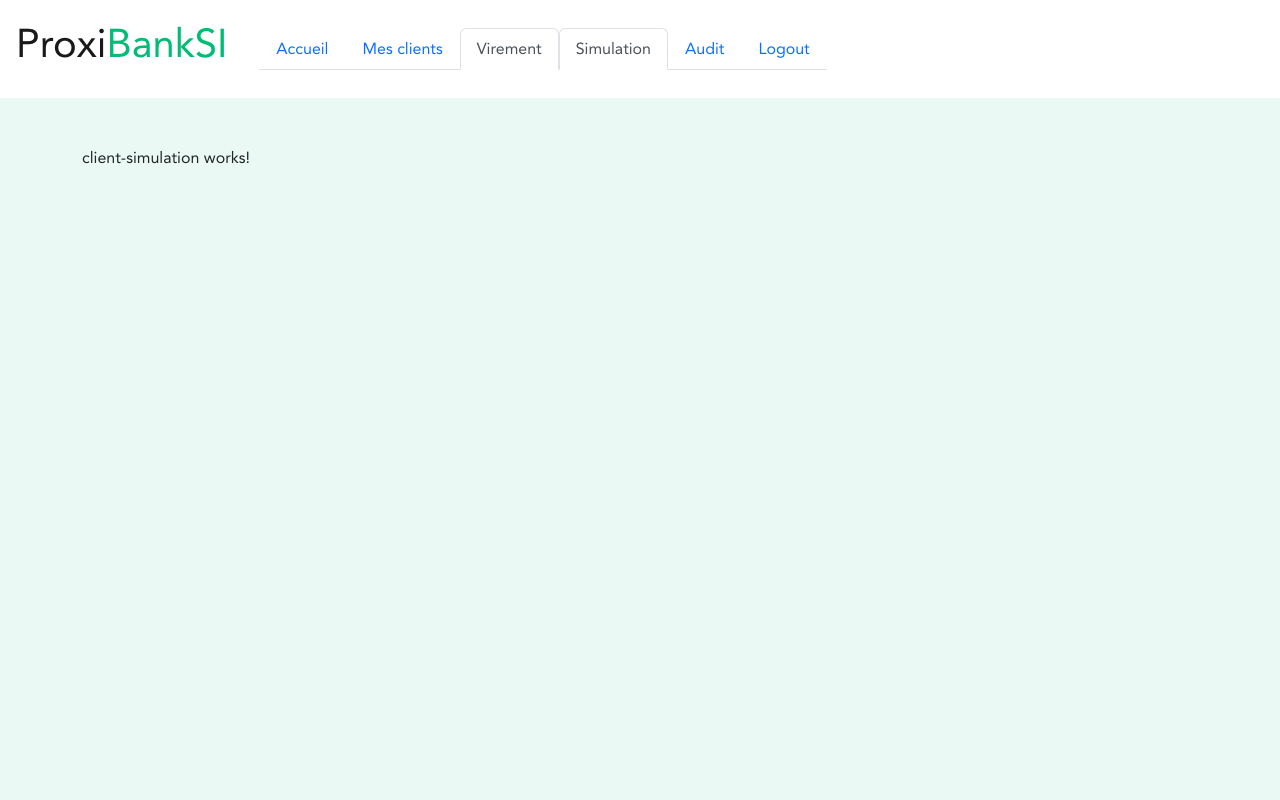
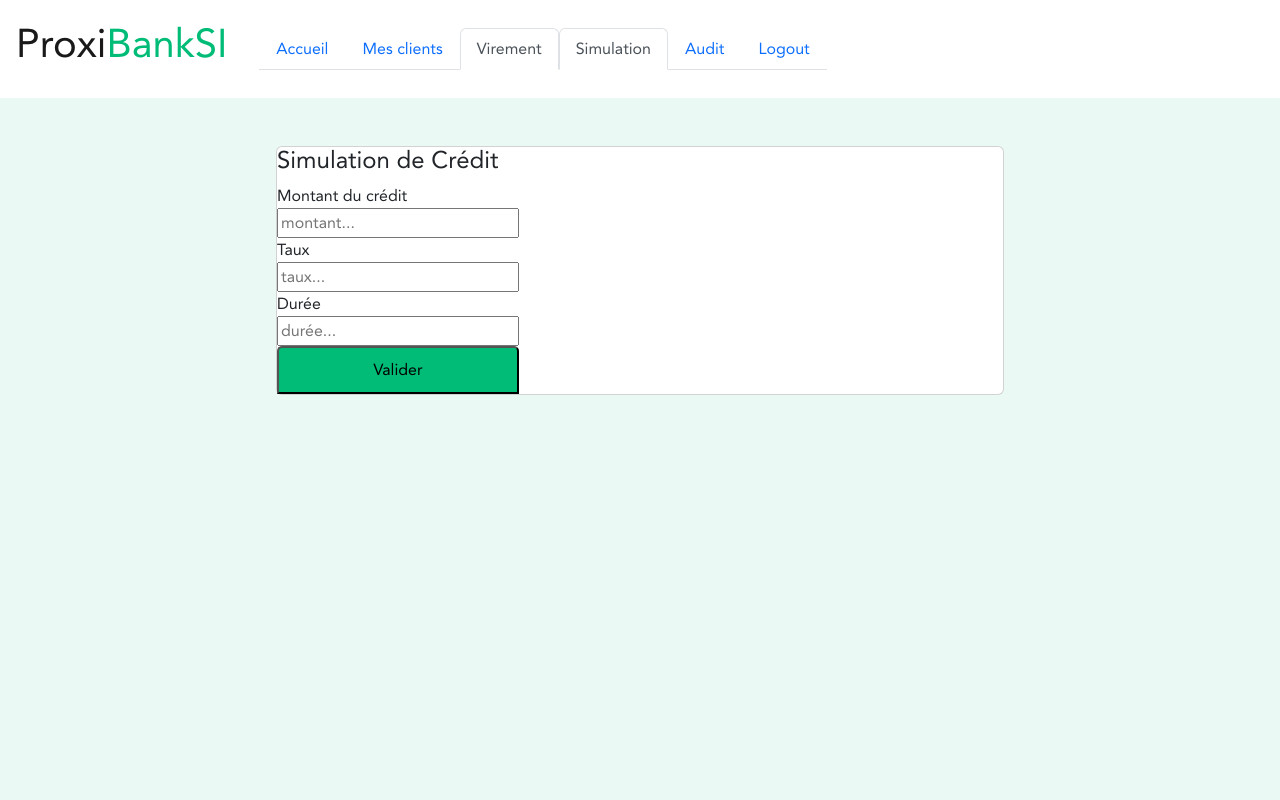
Before and after one commit to kendryk/proxibankSI_equipe1_front, an Angular app: page /simulation in a window 1280 px wide. Shown: the top 800 px of the page. Built offline with nearby package versions, Linux system fonts and the light colour scheme.

Commit message:
Creation structure HTML + affichage dans accounts

```diff
--- a/src/app/client-accounts/client-accounts.component.html
+++ b/src/app/client-accounts/client-accounts.component.html
@@ -47,8 +47,14 @@
     </button>
   </section>
   <div class="btn-container">
-    <button class="btn-trft bgGreen rounded col-3 my-5">
-      Faire une Simulation
+    <button
+      (click)="showSimulationComponent = true"
+      class="btn-trft bgGreen rounded col-3 my-5"
+    >
+      Simulation de Crédit
     </button>
+    <app-client-simulation
+      *ngIf="showSimulationComponent"
+    ></app-client-simulation>
   </div>
 </main>
--- a/src/app/client-accounts/client-accounts.component.ts
+++ b/src/app/client-accounts/client-accounts.component.ts
@@ -17,6 +17,7 @@ export class ClientAccountsComponent {
   accounts: Account[];
   selectedClient: Client;
   subscription: Subscription;
+  showSimulationComponent = false;
 
   constructor(
     private route: ActivatedRoute,
--- a/src/app/client-simulation/client-simulation.component.html
+++ b/src/app/client-simulation/client-simulation.component.html
@@ -1 +1,14 @@
-<p>client-simulation works!</p>
+<div class="container d-flex justify-content-center align-items-center">
+  <div class="card col-8">
+    <h4>Simulation de Crédit</h4>
+    <div class="form-container d-flex flex-column col-4">
+      <label for="">Montant du crédit</label>
+      <input type="text" placeholder="montant..." />
+      <label for="">Taux</label>
+      <input type="text" placeholder="taux..." />
+      <label for="">Durée</label>
+      <input type="text" placeholder="durée..." />
+      <button class="validation bgGreen">Valider</button>
+    </div>
+  </div>
+</div>
```
